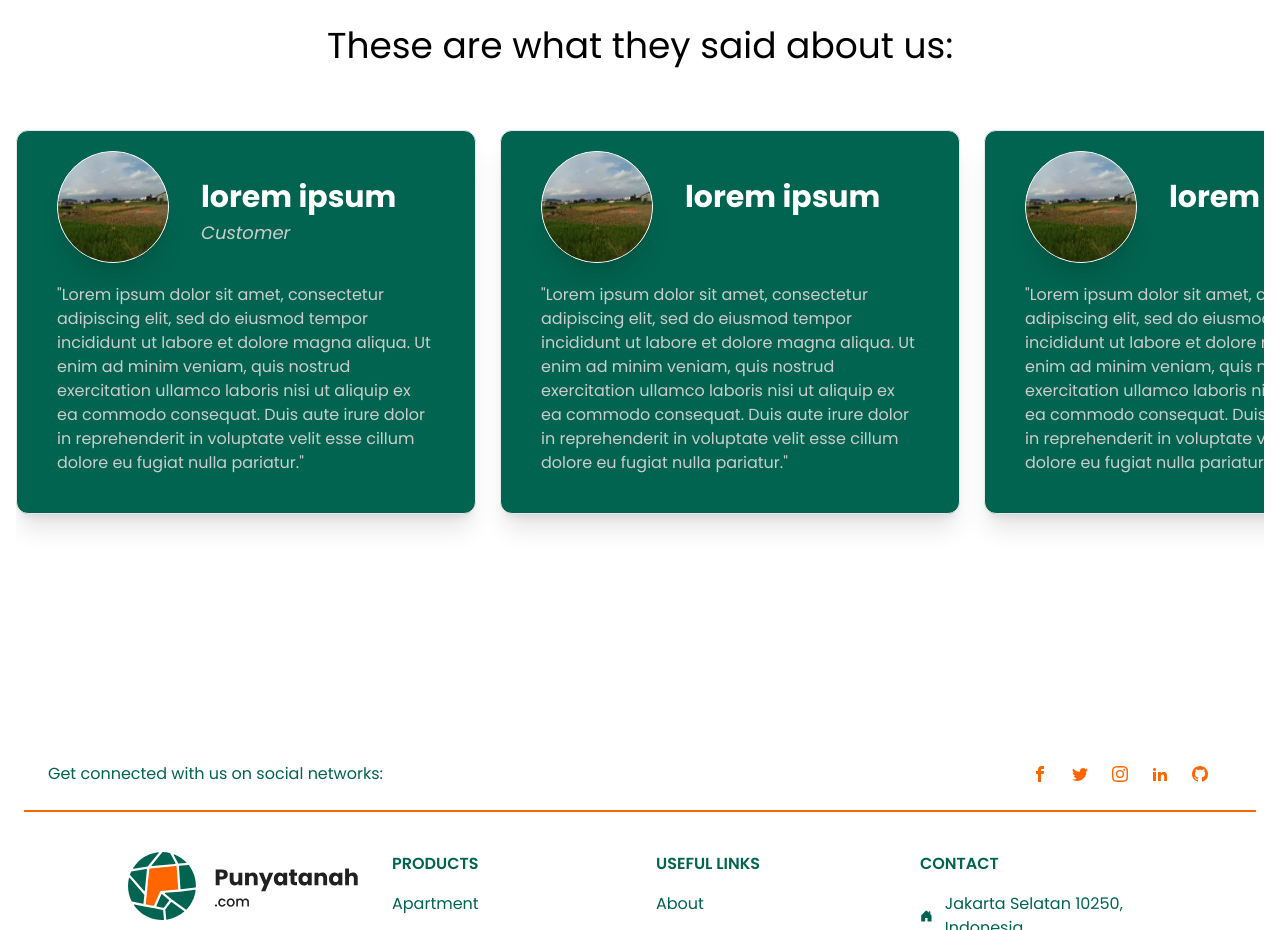
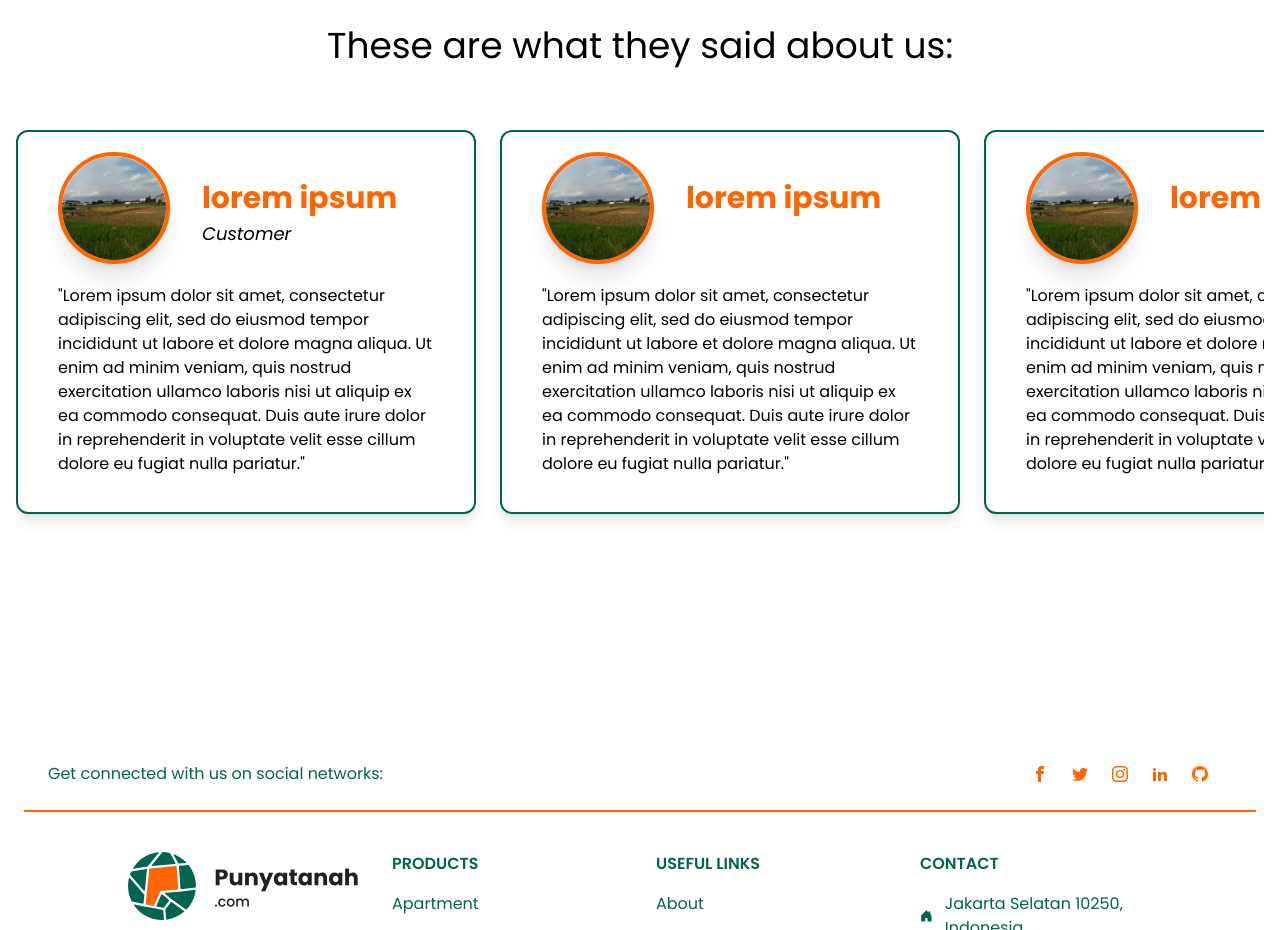
Before and after one commit to FlowersRlit/punyatanah-reactjs, a React (Create React App) app: page /about in a window 1280 px wide. Shown: the part 1160-2090 px from the top of the page. Built offline with nearby package versions, Linux system fonts and the light colour scheme.

Commit message:
updated review style

```diff
--- a/src/components/AboutComponents/Review.js
+++ b/src/components/AboutComponents/Review.js
@@ -3,21 +3,21 @@ import React from "react";
 const Review = ({ picture, user, message, as }) => {
   return (
     <div>
-      <div className="px-25 my-16 max-h-96 w-[460px] rounded-xl border bg-hijau1 shadow-xl">
+      <div className="px-25 my-16 max-h-96 w-[460px] rounded-xl border-2 border-hijau1 shadow-lg">
         <div className="mx-10 my-5 flex flex-row gap-8">
-          <div className="h-28 w-28 overflow-hidden rounded-full border border-white bg-white shadow-xl">
+          <div className="h-28 w-28 overflow-hidden rounded-full border-4 border-orange1 bg-white shadow-xl">
             <img
               src={picture}
               className="h-full w-full flex-col object-cover object-bottom"
             />
           </div>
           <div className="flex-col justify-center pt-7">
-            <h1 className="text-3xl font-bold text-white">{user}</h1>
-            <h3 className="pt-1 text-lg italic">{as}</h3>
+            <h1 className="text-3xl font-bold text-orange1">{user}</h1>
+            <h3 className="pt-1 text-lg italic text-black">{as}</h3>
           </div>
         </div>
         <div className="px-10 pb-16">
-          <h2>"{message}"</h2>
+          <h2 className="text-black">"{message}"</h2>
         </div>
       </div>
     </div>
```
